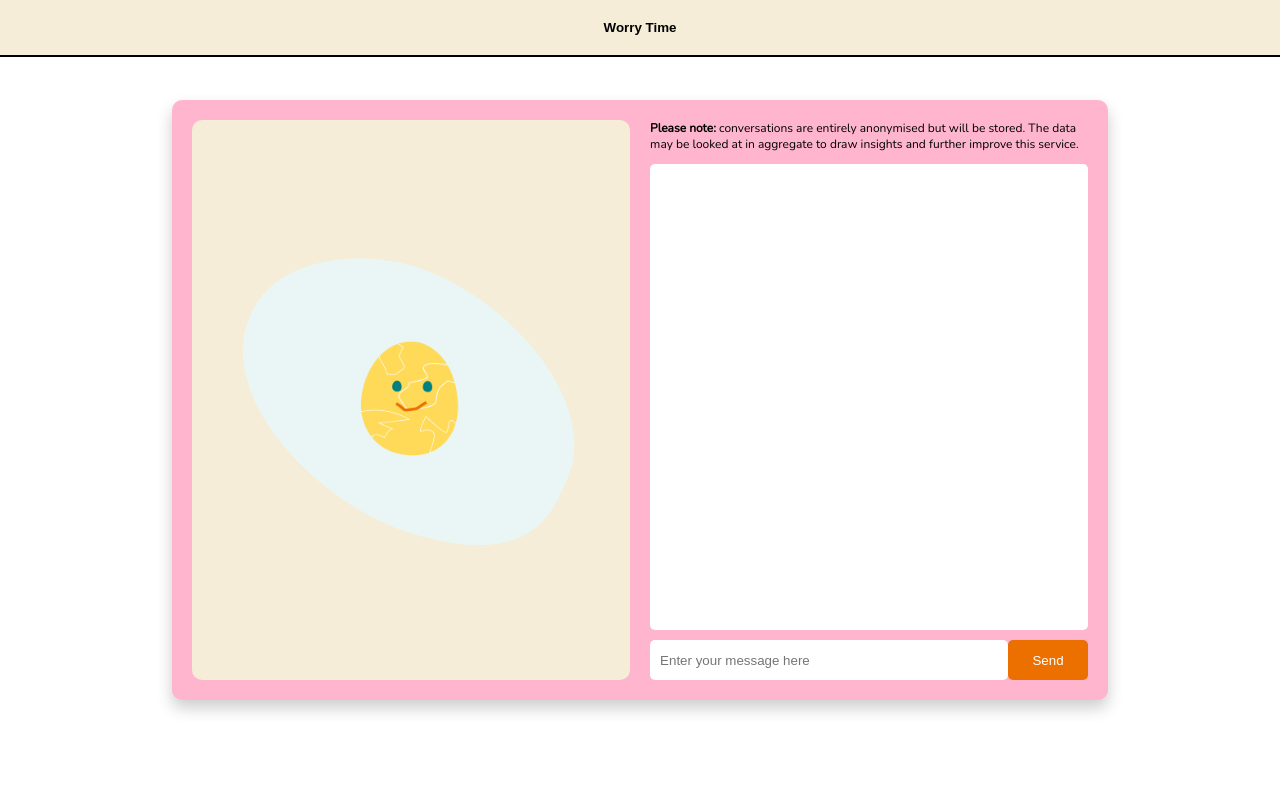
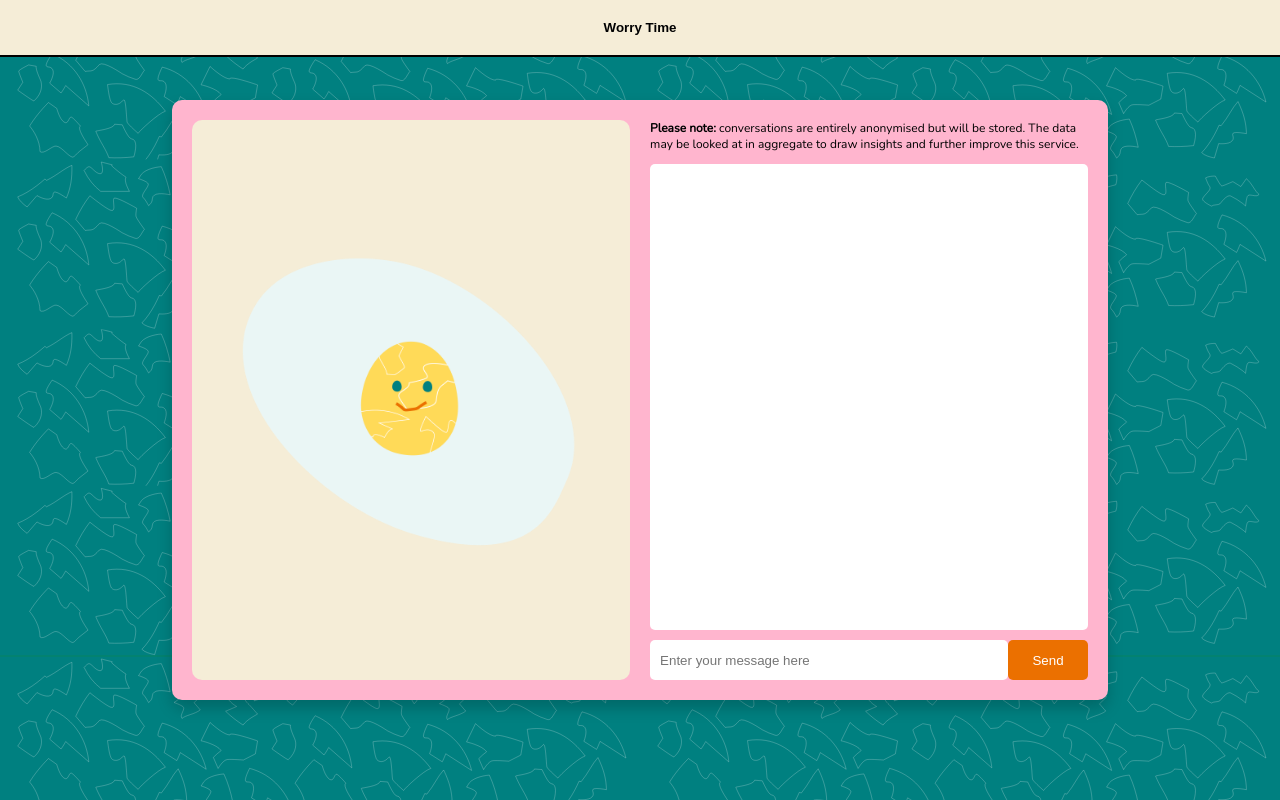
Before and after one commit to Jazzatron/EggshellsGPT, a website: page index.html in a window 1280 px wide. Drawn offline with nearby package versions, Linux system fonts and the light colour scheme.

Commit message:
fix: styling and add background image

```diff
--- a/styles.css
+++ b/styles.css
@@ -1,5 +1,8 @@
 body {
-  background-image: url('EggshellsBackground2.jpeg');
+  background-image: url('eggbert-background.svg');
+  background-repeat: repeat;
+  background-size: 50%;
+  background-color: #0A874B;
   font-family: 'Nunito', sans-serif;
   margin: 0;
   padding: 0;
```
Also changed, not shown: index.html (+1 -1 lines), eggbert-background.svg (added).
